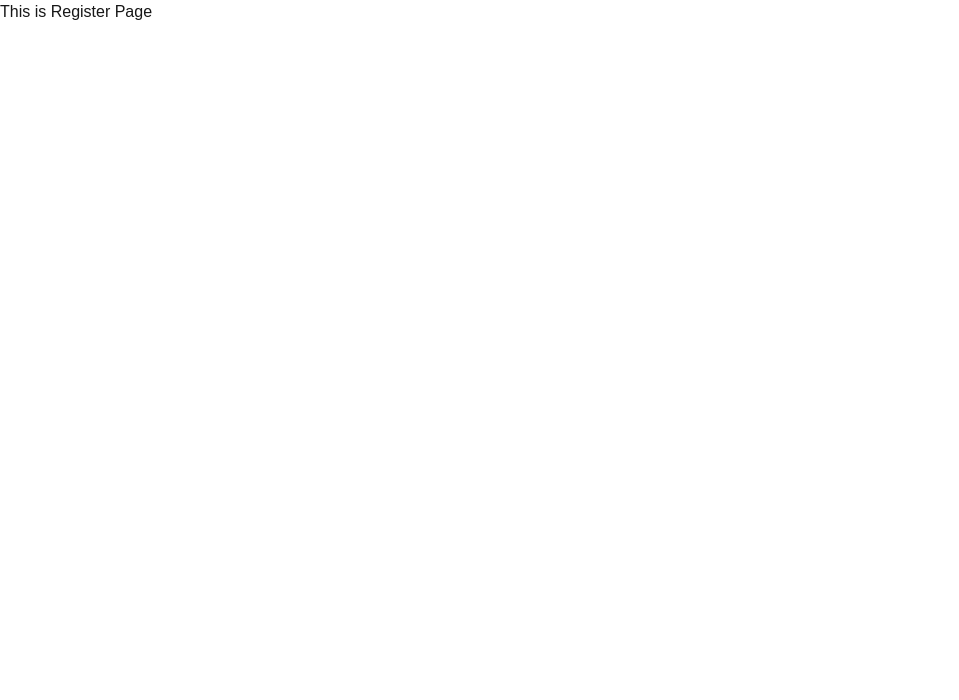
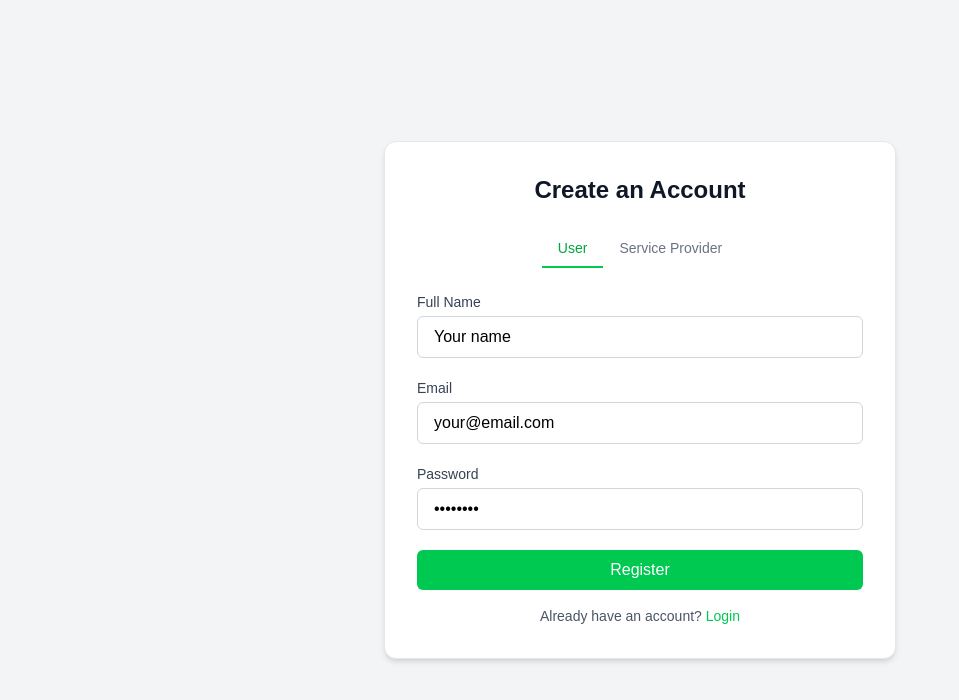
Before and after one commit to Minhajul-Shobuj/service360-frontend, a Next.js app: page /registration in a window 1280 px wide. Shown: the top 700 px of the page, without its empty margins (0-959 px from the left). Built offline with nearby package versions, Linux system fonts and the light colour scheme.

Commit message:
add RegisterForm component with user and service provider tabs

```diff
--- a/src/app/registration/page.tsx
+++ b/src/app/registration/page.tsx
@@ -1,11 +1,187 @@
-import React from "react";
+"use client";
 
-const Register = () => {
-  return (
-    <div>
-      <h1>This is Register Page</h1>
-    </div>
-  );
+import { useForm } from "react-hook-form";
+import { useState } from "react";
+
+type RegisterValues = {
+  name: string;
+  email: string;
+  password: string;
+  company?: string;
+  phone?: string;
 };
 
-export default Register;
+export default function RegisterForm() {
+  const [activeTab, setActiveTab] = useState<"user" | "provider">("user");
+
+  const {
+    register,
+    handleSubmit,
+    reset,
+    formState: { errors },
+  } = useForm<RegisterValues>();
+
+  const onSubmit = (data: RegisterValues) => {
+    console.log("Form submitted:", data);
+    reset();
+  };
+
+  return (
+    <section className="min-h-screen flex items-center justify-center bg-gray-100 px-6 py-12">
+      <div className="bg-white shadow-md rounded-xl p-8 max-w-lg w-full border border-gray-200">
+        <h2 className="text-2xl font-bold text-gray-900 mb-6 text-center">
+          Create an Account
+        </h2>
+
+        {/* Tabs */}
+        <div className="flex justify-center mb-6">
+          <button
+            onClick={() => setActiveTab("user")}
+            className={`px-4 py-2 text-sm font-medium border-b-2 ${
+              activeTab === "user"
+                ? "border-green-500 text-green-600"
+                : "border-transparent text-gray-500 hover:text-gray-700"
+            } transition`}
+          >
+            User
+          </button>
+          <button
+            onClick={() => setActiveTab("provider")}
+            className={`px-4 py-2 text-sm font-medium border-b-2 ${
+              activeTab === "provider"
+                ? "border-green-500 text-green-600"
+                : "border-transparent text-gray-500 hover:text-gray-700"
+            } transition`}
+          >
+            Service Provider
+          </button>
+        </div>
+
+        {/* Form */}
+        <form onSubmit={handleSubmit(onSubmit)} className="space-y-5">
+          {/* Name */}
+          <div>
+            <label className="block text-sm font-medium text-gray-700 mb-1">
+              Full Name
+            </label>
+            <input
+              type="text"
+              {...register("name", { required: "Name is required" })}
+              placeholder="Your name"
+              className={`w-full px-4 py-2 rounded-md border placeholder:text-black ${
+                errors.name ? "border-red-500" : "border-gray-300"
+              } focus:outline-none focus:border-green-500`}
+            />
+            {errors.name && (
+              <p className="text-red-500 text-xs mt-1">{errors.name.message}</p>
+            )}
+          </div>
+
+          {/* Email */}
+          <div>
+            <label className="block text-sm font-medium text-gray-700 mb-1">
+              Email
+            </label>
+            <input
+              type="email"
+              {...register("email", { required: "Email is required" })}
+              placeholder="your@email.com"
+              className={`w-full px-4 py-2 rounded-md border placeholder:text-black ${
+                errors.email ? "border-red-500" : "border-gray-300"
+              } focus:outline-none focus:border-green-500`}
+            />
+            {errors.email && (
+              <p className="text-red-500 text-xs mt-1">
+                {errors.email.message}
+              </p>
+            )}
+          </div>
+
+          {/* Password */}
+          <div>
+            <label className="block text-sm font-medium text-gray-700 mb-1">
+              Password
+            </label>
+            <input
+              type="password"
+              {...register("password", { required: "Password is required" })}
+              placeholder="••••••••"
+              className={`w-full px-4 py-2 rounded-md border placeholder:text-black ${
+                errors.password ? "border-red-500" : "border-gray-300"
+              } focus:outline-none focus:border-green-500`}
+            />
+            {errors.password && (
+              <p className="text-red-500 text-xs mt-1">
+                {errors.password.message}
+              </p>
+            )}
+          </div>
+
+          {/* Extra fields for service provider */}
+          {activeTab === "provider" && (
+            <>
+              {/* Company */}
+              <div>
+                <label className="block text-sm font-medium text-gray-700 mb-1">
+                  Company Name
+                </label>
+                <input
+                  type="text"
+                  {...register("company", {
+                    required: "Company name is required",
+                  })}
+                  placeholder="Business or Company"
+                  className={`w-full px-4 py-2 rounded-md border placeholder:text-black ${
+                    errors.company ? "border-red-500" : "border-gray-300"
+                  } focus:outline-none focus:border-green-500`}
+                />
+                {errors.company && (
+                  <p className="text-red-500 text-xs mt-1">
+                    {errors.company.message}
+                  </p>
+                )}
+              </div>
+
+              {/* Phone */}
+              <div>
+                <label className="block text-sm font-medium text-gray-700 mb-1">
+                  Phone Number
+                </label>
+                <input
+                  type="text"
+                  {...register("phone", {
+                    required: "Phone number is required",
+                  })}
+                  placeholder="01XXXXXXXXX"
+                  className={`w-full px-4 py-2 rounded-md border placeholder:text-black ${
+                    errors.phone ? "border-red-500" : "border-gray-300"
+                  } focus:outline-none focus:border-green-500`}
+                />
+                {errors.phone && (
+                  <p className="text-red-500 text-xs mt-1">
+                    {errors.phone.message}
+                  </p>
+                )}
+              </div>
+            </>
+          )}
+
+          {/* Submit */}
+          <button
+            type="submit"
+            className="w-full bg-green-500 text-white py-2 rounded-md hover:bg-green-600 transition-colors font-medium"
+          >
+            Register
+          </button>
+        </form>
+
+        <p className="text-sm text-gray-600 mt-4 text-center">
+          Already have an account?{" "}
+          <a href="#" className="text-green-500 hover:underline">
+            Login
+          </a>
+        </p>
+      </div>
+    </section>
+  );
+}
```
